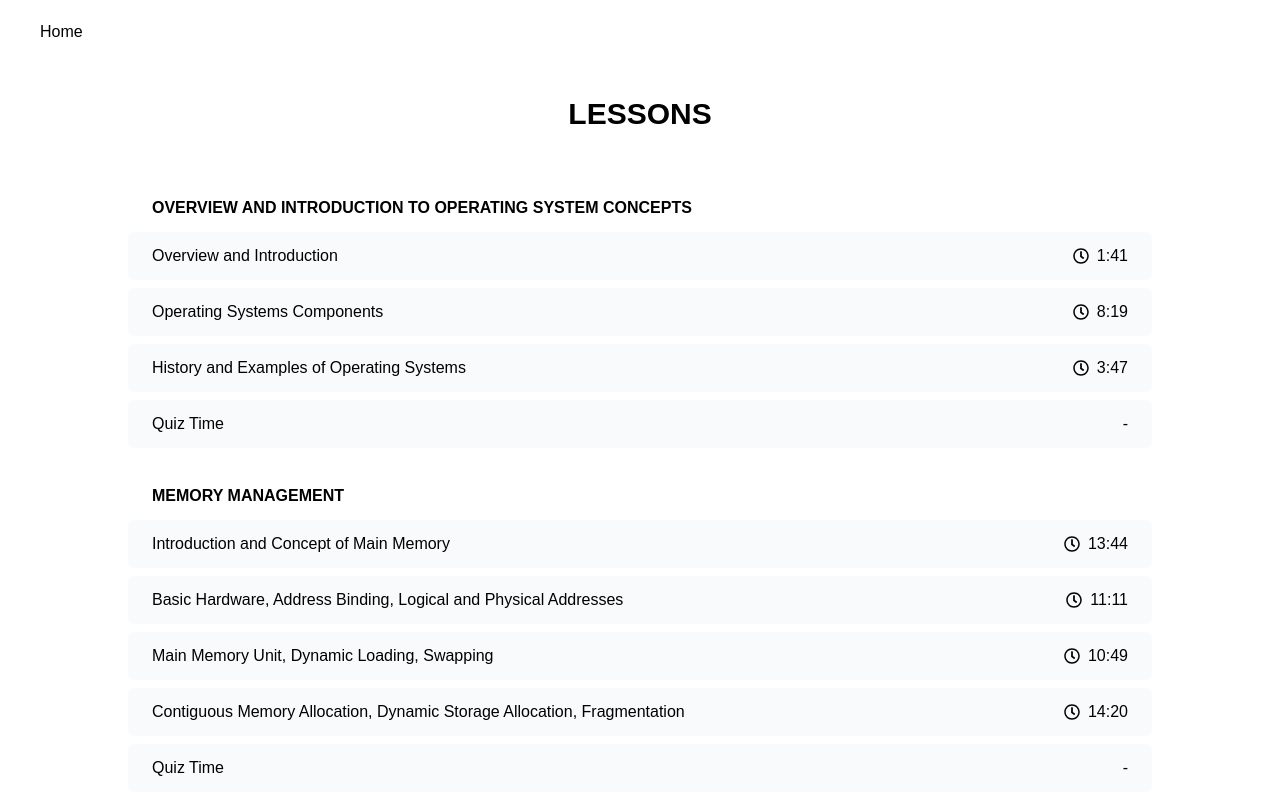
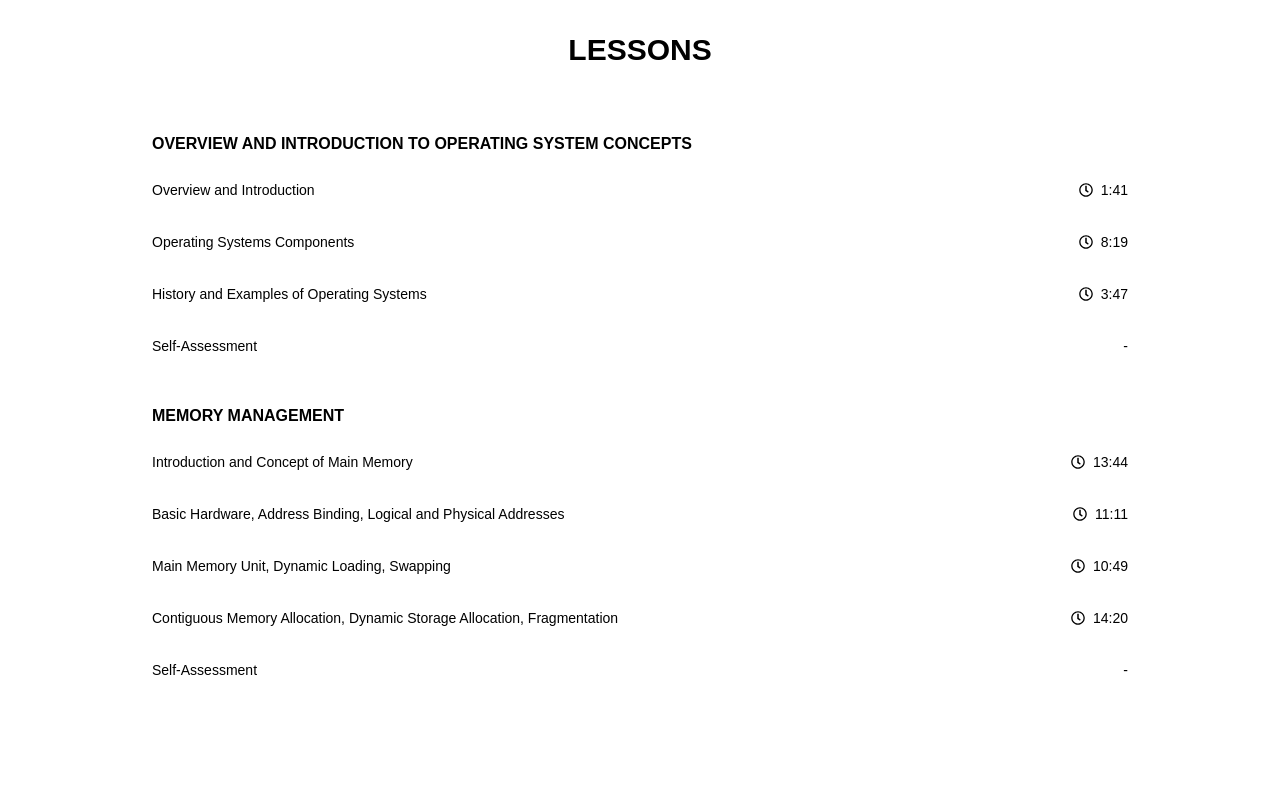
Before and after one commit to jscastanos/os-courseware, a Next.js app: page /courses in a window 1280 px wide. Built offline with nearby package versions, Linux system fonts and the light colour scheme; a web font is replaced by a local one.

Commit message:
feat: course page new design

```diff
--- a/pages/[topic]/[slug].tsx
+++ b/pages/[topic]/[slug].tsx
@@ -1,40 +1,34 @@
+import {
+  faExternalLinkAlt,
+  faFlagCheckered,
+} from "@fortawesome/free-solid-svg-icons";
+import { FontAwesomeIcon } from "@fortawesome/react-fontawesome";
 import ErrorPage from "next/error";
+import Head from "next/head";
 import slugify from "slugify";
 import courses from "../api/courses.json";
 import { Lesson, LessonType } from "../api/types";
-import LessonItem from "../components/LessonItem";
 import Page from "../components/Page";
+import Sidebar from "../components/Sidebar";
 
-export default function Course({ page }: { page: Lesson }) {
+interface Props {
+  topic: string;
+  page: Lesson;
+}
+
+export default function Course({ topic, page }: Props) {
   if (!page) {
     return <ErrorPage statusCode={404} />;
   }
 
   return (
+    <div>
+      <Head>
+        <title>OS Courseware - {page.title}</title>
+      </Head>
       <Page>
-      <div className="relative">
-        <div className="absolute top-0 left-0 w-96 p-4 bg-scroll">
-          {courses.map(({ topic, lessons }: any) => (
-            <div key={topic}>
-              <h3 className="font-extrabold py-3 px-6">
-                {topic.toUpperCase()}
-              </h3>
-              <div className="flex flex-col space-y-2">
-                {lessons.map(({ title, time }: any) => (
-                  <LessonItem
-                    key={title}
-                    topic={topic}
-                    title={title}
-                    time={time}
-                    active={page.title === title}
-                  />
-                ))}
-              </div>
-            </div>
-          ))}
-        </div>
-        <div className="ml-96 h-[calc(100vh-100px)] p-9">
-          <p className="text-xl pb-8 font-bold">{page.title.toUpperCase()}</p>
+        <div className="flex flex-col lg:flex-row">
+          <div className="flex-1 min-h-1/2 h-screen sticky top-0 z-20 bg-black-100">
             {page.type === LessonType.lecture && (
               <iframe
                 className="h-full w-full"
@@ -43,18 +37,33 @@ export default function Course({ page }: { page: Lesson }) {
                 allowFullScreen
               />
             )}
+            {page.type === LessonType.quiz && (
+              <div className="bg-black-80 h-screen text-white flex flex-col justify-center items-center space-y-7">
+                <h1 className="text-3xl">
+                  Excellent! <FontAwesomeIcon icon={faFlagCheckered} />
+                </h1>
+                <h2 className="text-2xl">You just finished {topic}</h2>
+                <span>
+                  Assess yourself to on how well you&apos;ve done in this
+                  module. &nbsp;
+                </span>
 
-          {page.type === LessonType.quiz && (
-            <div>
-              Assess yourself click{" "}
                 <a href={page.url} target="_blank" rel="noreferrer">
-                here
+                  <div className="hover:bg-black-100 bg-black-90 py-2 px-4">
+                    <span className="text-white">I&apos;m Ready</span>
+                    <FontAwesomeIcon
+                      icon={faExternalLinkAlt}
+                      className="text-white ml-3"
+                    />
+                  </div>
                 </a>
               </div>
             )}
           </div>
+          <Sidebar activeTitle={page.title} activeTopic={topic} />
         </div>
       </Page>
+    </div>
   );
 }
 
@@ -74,17 +83,17 @@ export async function getStaticPaths() {
 }
 
 export async function getStaticProps({ params }: any) {
-  const topic = courses.find(
+  const course = courses.find(
     ({ topic }) => params.topic === slugify(topic).toLowerCase()
   );
 
-  if (!topic) {
+  if (!course) {
     return { props: { page: null } };
   }
 
-  const page = topic.lessons.find(
+  const page = course.lessons.find(
     ({ title }) => params.slug === slugify(title).toLowerCase()
   );
 
-  return { props: { page } };
+  return { props: { page, topic: course.topic } };
 }
--- a/pages/api/courses.json
+++ b/pages/api/courses.json
@@ -21,7 +21,7 @@
         "time": "3:47"
       },
       {
-        "title": "Quiz Time",
+        "title": "Self-Assessment",
         "type": "quiz",
         "url": "https://forms.gle/gzh6xrxx3gMr5J4t9"
       }
@@ -55,7 +55,7 @@
         "time": "14:20"
       },
       {
-        "title": "Quiz Time",
+        "title": "Self-Assessment",
         "type": "quiz",
         "url": "https://bit.ly/3lfi3md "
       }
--- /dev/null
+++ b/pages/components/Accordion.tsx
@@ -0,0 +1,72 @@
+import { faChevronDown } from "@fortawesome/free-solid-svg-icons";
+import { FontAwesomeIcon } from "@fortawesome/react-fontawesome";
+import classNames from "classnames";
+import { useState } from "react";
+import LessonItem from "./LessonItem";
+
+interface Props {
+  id: number;
+  topic: string;
+  activeTopic: string;
+  activeTitle: string;
+  items: any[];
+}
+
+export default function Accordion({
+  id,
+  topic,
+  activeTopic,
+  activeTitle,
+  items,
+}: Props) {
+  const currentTopic = topic === activeTopic;
+  const [open, setOpen] = useState(currentTopic);
+
+  return (
+    <div
+      className="outline-none accordion-section"
+      onClick={() => setOpen(!open)}
+    >
+      <div
+        className={classNames(
+          "bg-black-90 flex justify-between px-4 py-3 items-center text-gray-500 border-t border-black-80 transition ease duration-500 cursor-pointer pr-10 relative",
+          { "bg-black-80": open }
+        )}
+      >
+        <div className="transition ease duration-500 text-white">
+          {id} - {topic}
+        </div>
+        <div
+          className={classNames(
+            "text-white h-7 w-7 border border-black-80 rounded-full items-center inline-flex justify-center transform transition ease duration-500 absolute top-0 right-0 mb-auto ml-auto mt-2 mr-2",
+            {
+              "-rotate-180": open,
+            }
+          )}
+        >
+          <FontAwesomeIcon icon={faChevronDown} />
+        </div>
+      </div>
+      <div
+        className={classNames(
+          "max-h-0 bg-black-90 overflow-hidden ease duration-500",
+          { "max-h-screen border-t border-black-80": open }
+        )}
+      >
+        <p className="text-gray-400 text-justify">
+          <div className="flex flex-col">
+            {items.map(({ title, time }: any) => (
+              <LessonItem
+                key={title}
+                topic={topic}
+                title={title}
+                time={time}
+                active={activeTitle === title && currentTopic}
+              />
+            ))}
+          </div>
+        </p>
+      </div>
+    </div>
+  );
+}
--- a/pages/components/Header.tsx
+++ /dev/null
@@ -1,17 +0,0 @@
-import { useRouter } from "next/dist/client/router";
-import Link from "next/link";
-
-export default function Header() {
-  const router = useRouter();
-  const activePage = router.pathname;
-
-  return (
-    <div className="flex-row bg-white px-10 py-5 flex ">
-      <div className="space-x-8">
-        <Link href="/">
-          <a className="font-medium hover:text-green-500">Home</a>
-        </Link>
-      </div>
-    </div>
-  );
-}
--- a/pages/components/LessonItem.tsx
+++ b/pages/components/LessonItem.tsx
@@ -20,15 +20,20 @@ export default function LessonItem({ topic, title, time, active }: Props) {
   const titleSlug = slugify(title).toLowerCase();
 
   return (
+    <div
+      onClick={(e) => {
+        e.stopPropagation();
+      }}
+    >
       <Link key={titleSlug} href={`/${slug}/${titleSlug}`}>
         <a>
           <div
             className={classNames(
-            "flex flex-row justify-between items-center py-3 px-6 bg-gray-50 rounded-md hover:-translate-y-1 transition-all duration-200 hover:bg-gray-100",
-            { "bg-gray-200": active }
+              "flex flex-row justify-between items-center px-6 py-3 space-x-3 text-sm hover:bg-black-100",
+              { "text-blue-400": active }
             )}
           >
-          <span>{title}</span>
+            <span className="truncate">{title}</span>
             {time ? (
               <span className="w-20 text-left flex justify-end items-center">
                 <FontAwesomeIcon icon={faClock} className="mr-2" />
@@ -40,5 +45,6 @@ export default function LessonItem({ topic, title, time, active }: Props) {
           </div>
         </a>
       </Link>
+    </div>
   );
 }
--- a/pages/components/Page.tsx
+++ b/pages/components/Page.tsx
@@ -1,4 +1,4 @@
-import Header from "./Header";
+import React from "react";
 
 interface Props {
   children: React.ReactElement | React.ReactElement[];
@@ -7,7 +7,6 @@ interface Props {
 export default function Page({ children }: Props) {
   return (
     <div className="flex flex-col h-screen w-screen overflow-x-hidden">
-      <Header />
       {children}
     </div>
   );
--- /dev/null
+++ b/pages/components/Sidebar.tsx
@@ -0,0 +1,45 @@
+import { faHome } from "@fortawesome/free-solid-svg-icons";
+import { FontAwesomeIcon } from "@fortawesome/react-fontawesome";
+import Link from "next/link";
+import courses from "../api/courses.json";
+import Accordion from "./Accordion";
+
+interface Props {
+  activeTitle: string;
+  activeTopic: string;
+}
+
+export default function Sidebar({ activeTitle, activeTopic }: Props) {
+  return (
+    <div className="w-screen lg:w-96  bg-black-90">
+      <div className="h-screen  overflow-y-auto">
+        <div className="p-4 mb-5">
+          <div className="flex mb-5">
+            <Link href="/">
+              <a>
+                <div className="hover:bg-black-100 py-2 px-4">
+                  <FontAwesomeIcon icon={faHome} className="text-white mr-3" />
+                  <span className="text-white">Home</span>
+                </div>
+              </a>
+            </Link>
+          </div>
+          <h1 className="text-white text-lg">
+            Advanced Operating Systems and Networking
+          </h1>
+        </div>
+        {courses.map(({ topic, lessons }: any, index) => (
+          <div key={topic}>
+            <Accordion
+              id={index + 1}
+              topic={topic}
+              activeTopic={activeTopic}
+              activeTitle={activeTitle}
+              items={lessons}
+            />
+          </div>
+        ))}
+      </div>
+    </div>
+  );
+}
--- a/tailwind.config.js
+++ b/tailwind.config.js
@@ -3,7 +3,26 @@ module.exports = {
   purge: ["./pages/**/*.tsx", "./components/**/*.tsx"],
   darkMode: false, // or 'media' or 'class'
   theme: {
-    extend: {},
+    extend: {
+      colors: {
+        black: {
+          100: "#0C0E12",
+          90: "#191C21",
+          80: "#343B43",
+        },
+      },
+      borderColor: {
+        black: {
+          100: "#0C0E12",
+          90: "#191C21",
+          80: "#343B43",
+        },
+      },
+      minHeight: {
+        "1/4": "25%",
+        "1/2": "50%",
+      },
+    },
   },
   variants: {
     extend: {},
```
Lines whose indentation alone changed are shown as unchanged.
